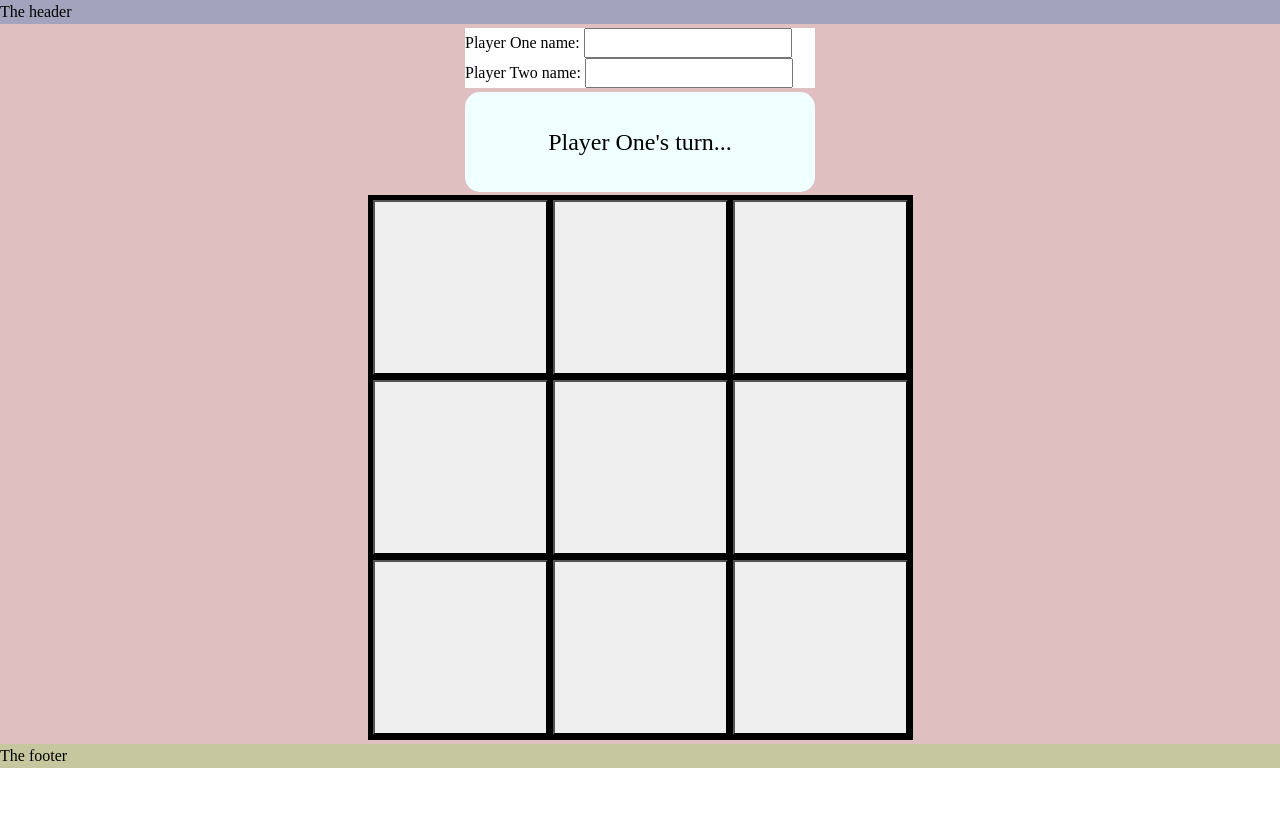
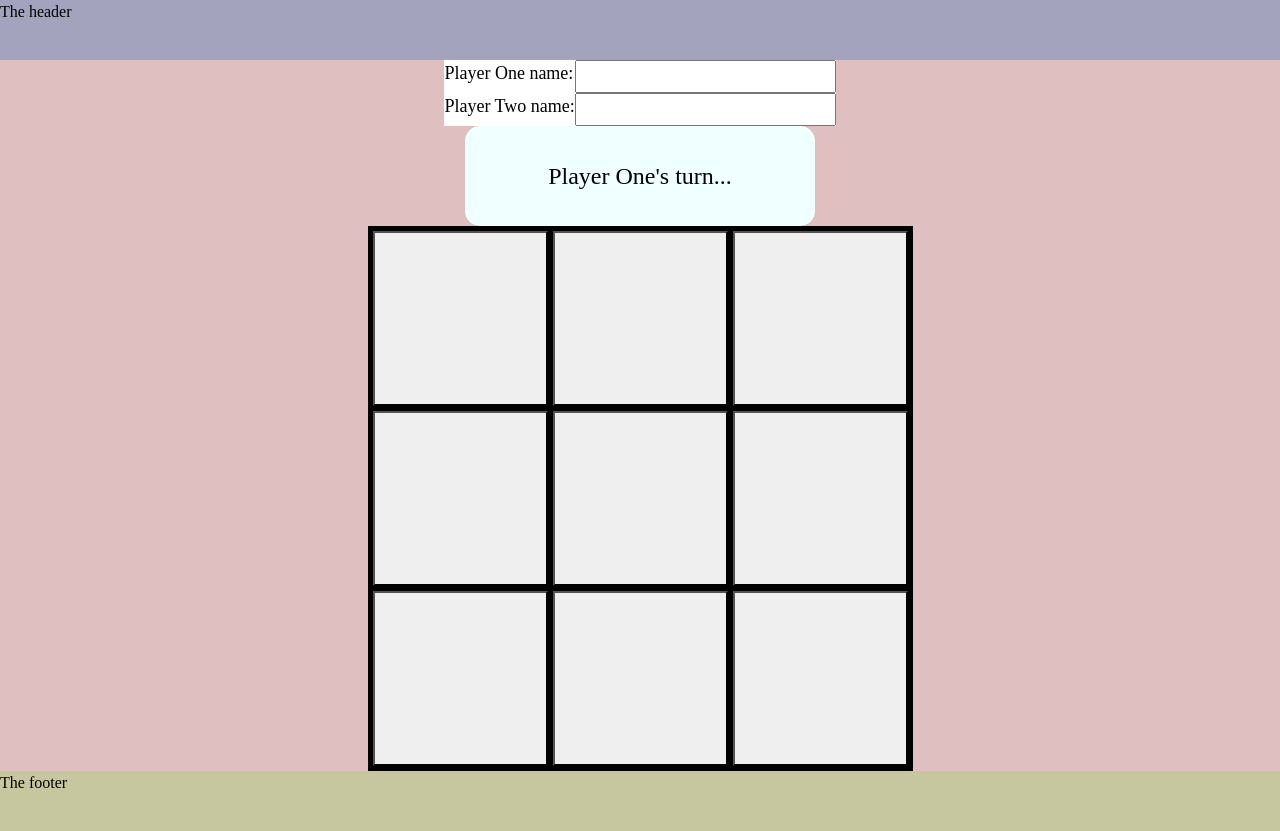
Before and after one commit to faelyn-jpg/top-tic-tac-toe, a plain HTML site: page index.html in a window 1280 px wide. Before the commit the page ends 800 px from the top, so only its background shows below. Drawn offline with Linux system fonts and the light colour scheme.

Commit message:
make page elements larger to fit screen

```diff
--- a/styles.css
+++ b/styles.css
@@ -68,15 +68,17 @@ h6 {
 
 .header {
   background-color: rgb(163, 163, 189);
+  min-height: 60px;
 }
 
 .footer {
   background-color: rgb(199, 199, 159);
+  min-height: 60px;
 }
 
 .container {
   background-color: rgb(223, 191, 191);
-  min-height: 90vh;
+  min-height: 88vh;
   display: flex;
   flex-direction: column;
   align-items: center;
@@ -104,6 +106,7 @@ h6 {
   height: 175px;
   width: 175px;
   border-radius: 0;
+  font-size: xx-large;
 }
 .cell:hover {
   background-color: lightblue;
@@ -122,3 +125,8 @@ form {
   background-color: white;
   min-width: 350px;
 }
+form p {
+  display: grid;
+  font-size: large;
+  grid-template-columns: 1fr 2fr;
+}
```
